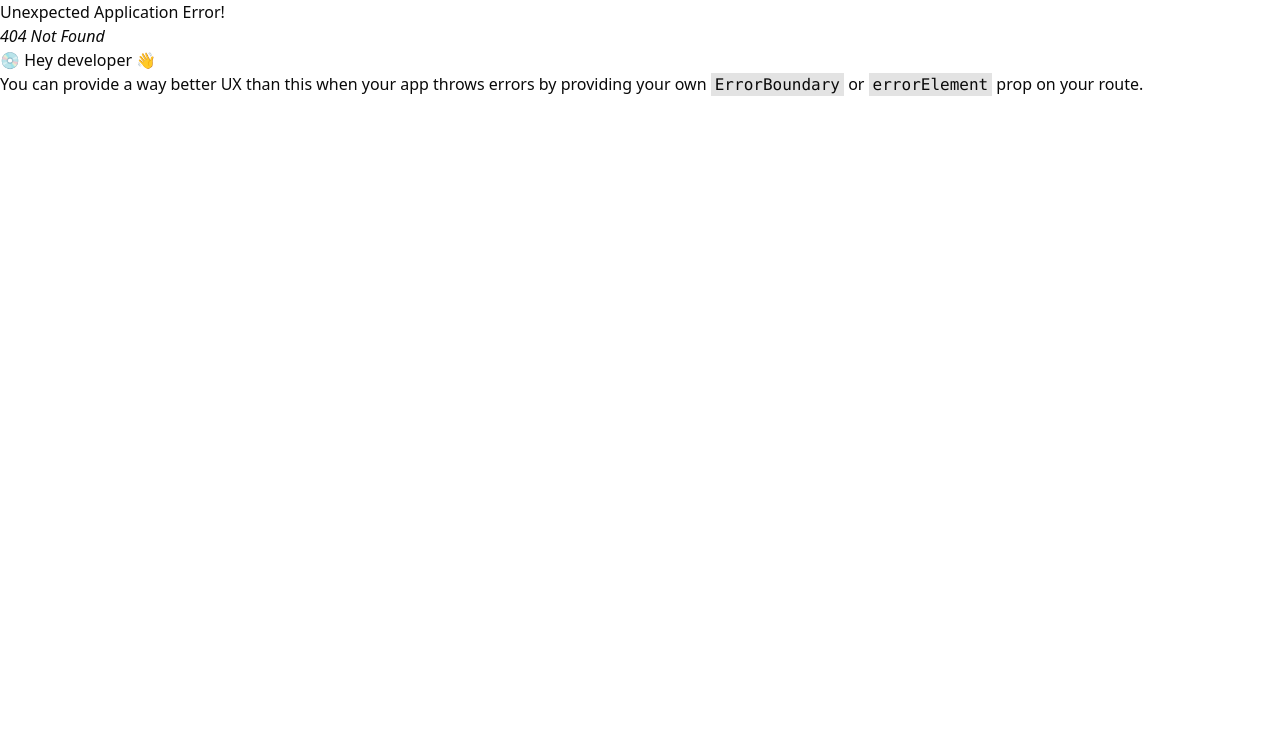
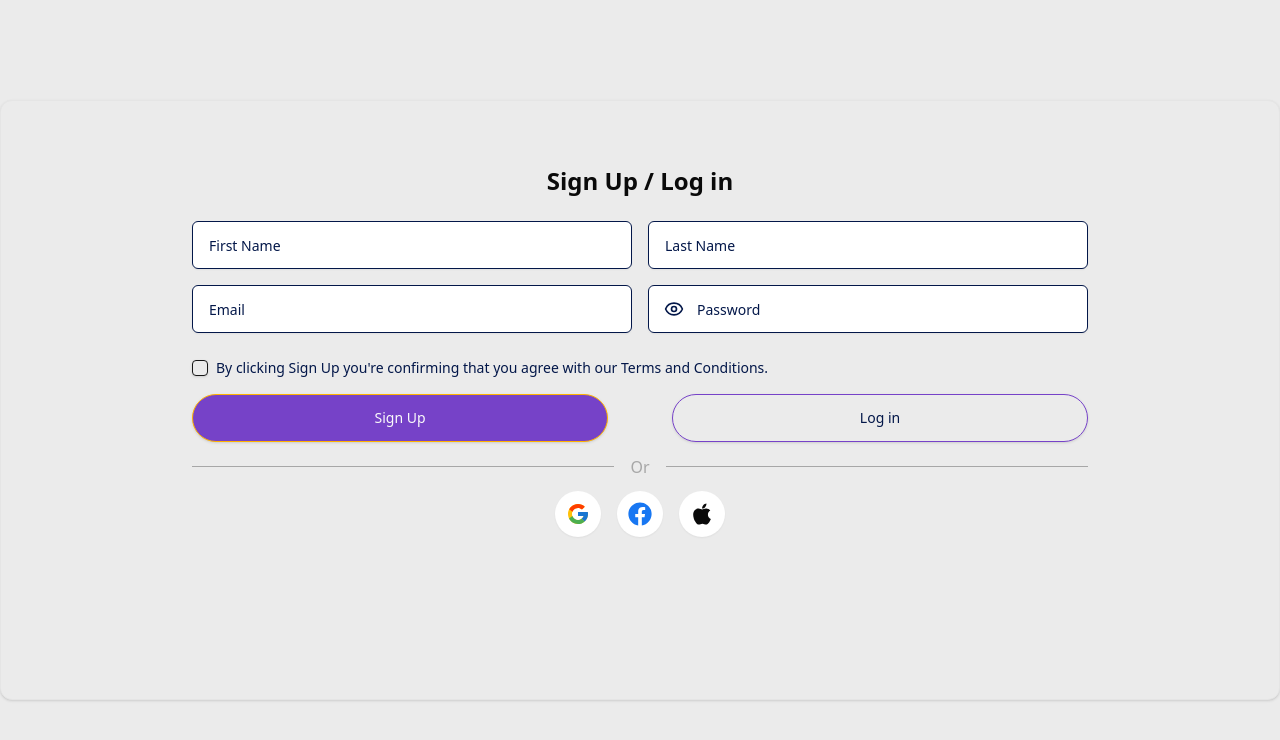
Before and after one commit to ronybarua-ethical18/cityquokka, a React (Vite) app: page /signup in a window 1280 px wide. Before the commit this address had no page. Shown: the top 740 px of the page. Built offline with nearby package versions, Linux system fonts and the light colour scheme; the HTML template or start-up script is replaced by a standard one.

Commit message:
added signup/login page design according to the figma

```diff
--- a/src/App.jsx
+++ b/src/App.jsx
@@ -1,9 +1,17 @@
-import { RouterProvider } from "react-router-dom";
+import { BrowserRouter as Router, Routes, Route } from 'react-router-dom';
 import "./App.css";
 import { router } from "./routes/routes";
+import SignUpCard from './pages/auth/SignUp/components/SignupCard';
 
 function App() {
-  return <RouterProvider router={router} />
+  return (
+    <Router>
+      <Routes>
+        <Route path="/signup" element={<SignUpCard />} />
+        {/* ... other routes ... */}
+      </Routes>
+    </Router>
+  );
 }
 
 export default App;
--- a/src/components/layout/Header.jsx
+++ b/src/components/layout/Header.jsx
@@ -10,7 +10,12 @@ export default function Header() {
     <div className="flex flex-col w-full bg-white py-4 px-2">
       <div className="flex flex-col self-center w-full max-w-[1122px] max-md:max-w-full bg-white">
         <div className="flex gap-2.5 self-end text-lg tracking-tight leading-snug text-black font-[494] max-md:mr-0.5">
-          <div className="grow my-auto">SignUp / LogIn</div>
+          <button
+            onClick={() => navigate("/signup")}
+            className="grow my-auto cursor-pointer"
+          >
+            SignUp / LogIn
+          </button>
           <button className="flex shrink-0 w-10 h-10 rounded-full bg-zinc-300"></button>
         </div>
         <img
--- a/src/components/shared/CustomDivider.jsx
+++ b/src/components/shared/CustomDivider.jsx
@@ -1,6 +1,6 @@
 "use client";
 import React from 'react';
-import dividerIcon from '@/assets/divider.svg';
+import dividerIcon from '../../assets/divider.svg';
 
 const CustomDivider = ({ className = "" }) => {
   return (
--- a/src/pages/auth/SignUp/components/SignupCard.jsx
+++ b/src/pages/auth/SignUp/components/SignupCard.jsx
@@ -2,41 +2,107 @@ import { Input } from "@/components/ui/input";
 import { Button } from "@/components/ui/button";
 import { Card, CardContent } from "@/components/ui/card";
 import { Checkbox } from "@/components/ui/checkbox";
-import { Separator } from "@/components/ui/separator";
+import { Eye, EyeOff } from "lucide-react";
+import { useState } from "react";
 import { FcGoogle } from "react-icons/fc";
 import { FaFacebook, FaApple } from "react-icons/fa";
 
-export default function SignUpLogin() {
+export default function SignUpCard() {
+  const [showPassword, setShowPassword] = useState(false);
+
   return (
-    <div className="relative flex items-center justify-center min-h-screen bg-gray-200 p-4">
-      {/* Placeholder images */}
-      <div className="absolute top-0 left-1/2 transform -translate-x-1/2 w-20 h-20 bg-gray-300 rounded-full" />
-      <div className="absolute left-0 top-1/2 transform -translate-y-1/2 w-16 h-16 bg-gray-300 rounded-full" />
-      <div className="absolute right-0 top-1/2 transform -translate-y-1/2 w-16 h-16 bg-gray-300 rounded-full" />
+    <div className="flex items-center justify-center min-h-screen bg-[#EBEBEB]">
+      <Card className="w-[1299px] h-[600px] bg-[#EBEBEB]">
+        <CardContent className="h-full p-6 relative">
+          <h2 className="text-2xl font-bold text-center mb-6 mt-10">Sign Up / Log in</h2>
 
-      <Card className="w-full max-w-md bg-white shadow-lg rounded-lg">
-        <CardContent className="p-6 space-y-4">
-          <h2 className="text-center text-xl font-bold">Sign Up / Log in</h2>
-          <div className="grid grid-cols-2 gap-4">
-            <Input placeholder="First Name" />
-            <Input placeholder="Last Name" />
+
+          <div className="grid grid-cols-2 gap-4 max-w-4xl mx-auto">
+            <div>
+              <Input
+                type="text"
+                placeholder="First Name"
+                className="w-full h-12 bg-white border-[#031749] placeholder:text-[#031749] px-4"
+              />
+            </div>
+            <div>
+              <Input
+                type="text"
+                placeholder="Last Name"
+                className="w-full h-12 bg-white border-[#031749] placeholder:text-[#031749] px-4"
+              />
+            </div>
+
+            <div>
+              <Input
+                type="email"
+                placeholder="Email"
+                className="w-full h-12 bg-white border-[#031749] placeholder:text-[#031749] px-4"
+              />
+            </div>
+            <div className="relative flex items-center">
+              <div className="absolute left-4 z-10 flex items-center h-12">
+                <button
+                  type="button"
+                  onClick={() => setShowPassword(!showPassword)}
+                  className="flex items-center justify-center"
+                >
+                  {showPassword ? (
+                    <EyeOff className="h-5 w-5 text-[#031749]" />
+                  ) : (
+                    <Eye className="h-5 w-5 text-[#031749]" />
+                  )}
+                </button>
+              </div>
+              <Input
+                type={showPassword ? "text" : "password"}
+                placeholder="Password"
+                className="w-full h-12 bg-white border-[#031749] placeholder:text-[#031749] pl-12 pr-4"
+              />
+            </div>
           </div>
-          <Input type="email" placeholder="Email" />
-          <Input type="password" placeholder="Password" />
-          <div className="flex items-center gap-2">
-            <Checkbox id="terms" />
-            <label htmlFor="terms" className="text-sm">
-              By clicking Sign Up you're confirming that you agree with our
-              <a href="#" className="text-blue-500"> Terms and Conditions</a>.
-            </label>
-          </div>
-          <Button className="w-full bg-purple-600 hover:bg-purple-700 text-white">Sign Up</Button>
-          <Separator />
-          <Button variant="outline" className="w-full">Log in</Button>
-          <div className="flex items-center justify-center gap-4 mt-4">
-            <FcGoogle className="text-2xl cursor-pointer" />
-            <FaFacebook className="text-blue-600 text-2xl cursor-pointer" />
-            <FaApple className="text-black text-2xl cursor-pointer" />
+
+          <div className="max-w-4xl mx-auto mt-6">
+            <div className="flex items-center space-x-2">
+              <Checkbox id="terms" />
+              <label
+                htmlFor="terms"
+                className="text-[14px] text-[#031749] font-normal leading-[150%] font-inter"
+              >
+                By clicking Sign Up you're confirming that you agree with our Terms and Conditions.
+              </label>
+            </div>
+
+            <div className="flex justify-between mt-4">
+              <Button
+                className="flex h-12 px-8 py-3 justify-center items-center gap-2 rounded-[500px] border border-[#FFB200] bg-[#7642C8] hover:bg-[#7642C8]/90 w-[416px]"
+              >
+                Sign Up
+              </Button>
+              <Button
+                className="flex h-12 w-[416px] px-8 justify-center items-center gap-2 rounded-[500px] border border-[#7642C8] bg-transparent hover:bg-[#7642C8]/10 text-[#031749]"
+              >
+                Log in
+              </Button>
+            </div>
+
+            <div className="relative flex items-center justify-center mt-6 max-w-4xl">
+              <div className="w-full h-[1px] bg-[#A7A7A7]"></div>
+              <span className="absolute bg-[#EBEBEB] px-4 text-[#A7A7A7]">Or</span>
+            </div>
+
+            {/* Social Media Buttons */}
+            <div className="flex justify-center space-x-4 mt-6">
+              <button className="w-[46px] h-[46px] rounded-full bg-white flex items-center justify-center shadow-sm hover:shadow-md transition-shadow">
+                <FcGoogle className="w-6 h-6" />
+              </button>
+              <button className="w-[46px] h-[46px] rounded-full bg-white flex items-center justify-center shadow-sm hover:shadow-md transition-shadow">
+                <FaFacebook className="w-6 h-6 text-[#1877F2]" />
+              </button>
+              <button className="w-[46px] h-[46px] rounded-full bg-white flex items-center justify-center shadow-sm hover:shadow-md transition-shadow">
+                <FaApple className="w-6 h-6" />
+              </button>
+            </div>
           </div>
         </CardContent>
       </Card>
```
Also changed, not shown: src/routes/routes.jsx (+11 -1 lines).
